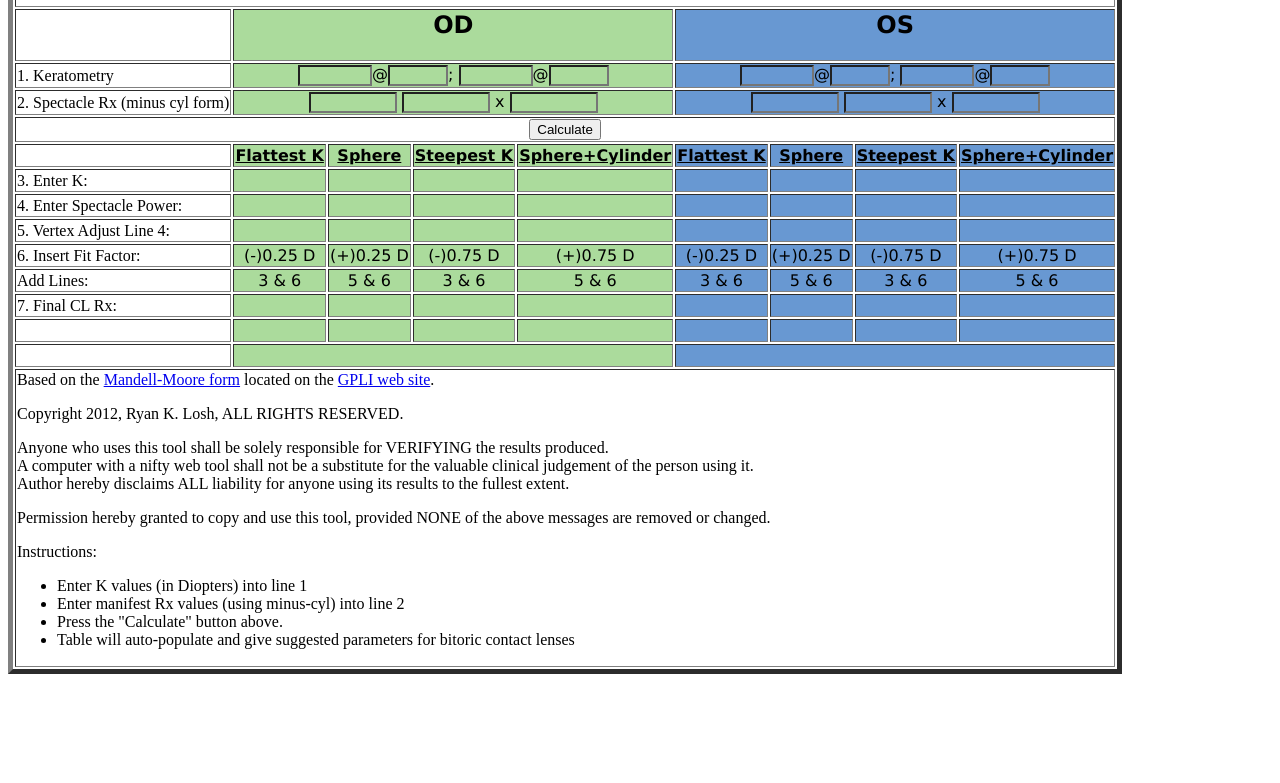
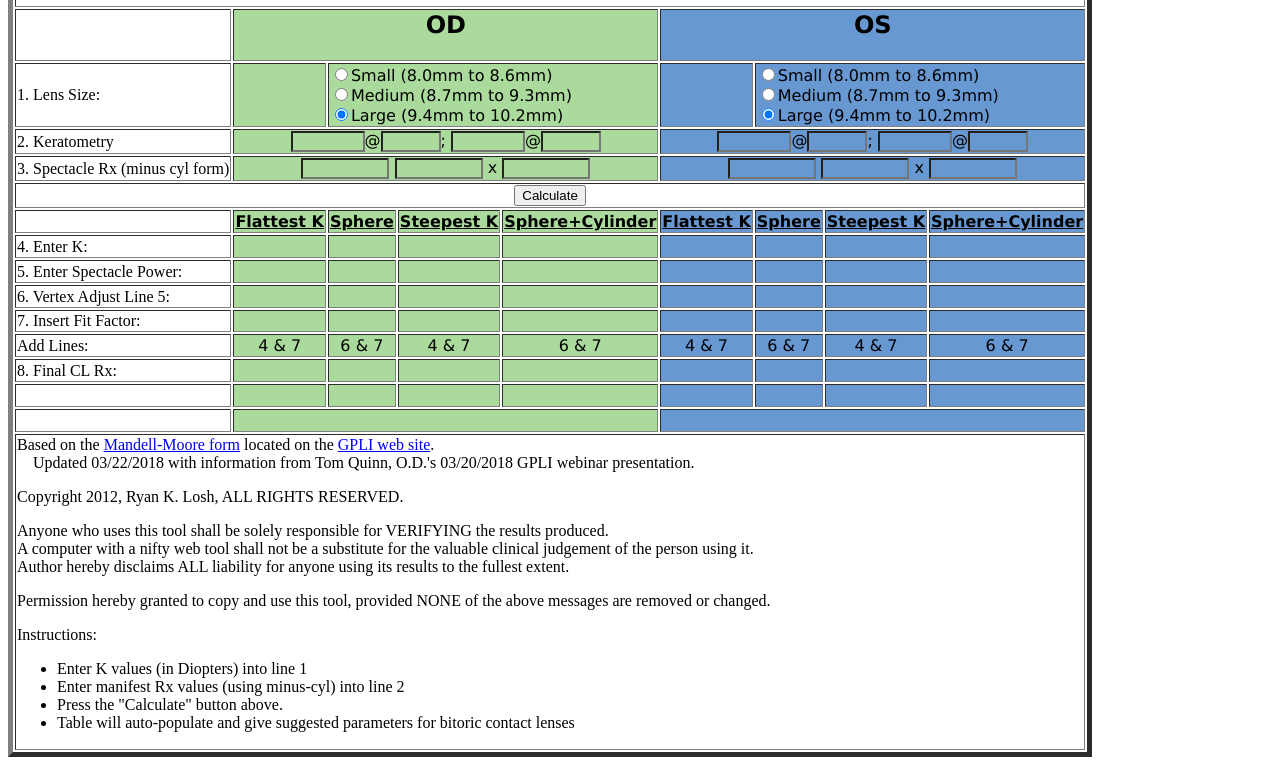
Before and after one commit to DrBassman/Mandell-Moore, a plain HTML site: page mm/mm.html in a window 1280 px wide. Shown: the part 71-854 px from the top of the page. Before the commit the page ends 800 px from the top, so only its background shows below. Drawn offline with Linux system fonts and the light colour scheme.

Commit message:
Update mm.html

```diff
--- a/mm/mm.html
+++ b/mm/mm.html
@@ -30,12 +30,26 @@
 </td>
     </tr>
     <tr>
-      <td>1. Keratometry</td>
+      <td>1. Lens Size:</td>
+	  <td class="od"></td>
+      <td class="od" colspan="3" style="text-align: left;">
+	    <input type="radio" id="odSm" name="odSize" value="0">Small (8.0mm to 8.6mm)<br>
+	    <input type="radio" id="odMed" name="odSize" value="1">Medium (8.7mm to 9.3mm)<br>
+		<input type="radio" id="odLrg" name="odSize" value="2" checked>Large (9.4mm to 10.2mm)
+	  </td>
+	  <td class="os"></td>
+      <td class="os" colspan="3" style="text-align: left;">
+	    <input type="radio" id="osSm" name="osSize" value="0">Small (8.0mm to 8.6mm)<br>
+		<input type="radio" id="osMed" name="osSize" value="1">Medium (8.7mm to 9.3mm)<br>
+		<input type="radio" id="osLrg" name="osSize" value="2" checked>Large (9.4mm to 10.2mm)
+	  </td>
+    <tr>
+      <td>2. Keratometry</td>
       <td class="od" colspan="4" style="text-align: center;"> <input tabindex="1" class="od" id="kOD1" maxlength="5" size="5" type="text">@<input tabindex="2" class="od" id="kAngleOD1" maxlength="3" size="3" type="text">; <input tabindex="3" class="od" id="kOD2" maxlength="5" size="5" type="text">@<input tabindex="4" class="od" id="kAngleOD2" maxlength="3" size="3" type="text"> </td>
       <td class="os" colspan="4" style="text-align: center;"> <input tabindex="8" class="os" id="kOS1" maxlength="5" size="5" type="text">@<input tabindex="9" class="os" id="kAngleOS1" maxlength="3" size="3" type="text">; <input tabindex="10" class="os" id="kOS2" maxlength="5" size="5" type="text">@<input tabindex="11" class="os" id="kAngleOS2" maxlength="3" size="3" type="text"> </td>
     </tr>
     <tr>
-      <td>2. Spectacle Rx (minus cyl form)</td>
+      <td>3. Spectacle Rx (minus cyl form)</td>
       <td class="od" colspan="4" style="text-align: center;"><input tabindex="5" class="od" id="manifestSphOD" maxlength="7" size="7" type="text"> <input tabindex="6" class="od" id="manifestCylOD" maxlength="7" size="7" type="text"> x <input tabindex="7" class="od" id="manifestAngOD" maxlength="7" size="7" type="text"></td>
       <td class="os" colspan="4" style="text-align: center;"><input tabindex="12" class="os" id="manifestSphOS" maxlength="7" size="7" type="text"> <input tabindex="13" class="os" id="manifestCylOS" maxlength="7" size="7" type="text"> x <input tabindex="14" class="os" id="manifestAngOS" maxlength="7" size="7" type="text"></td>
     </tr>
@@ -55,7 +69,7 @@
       <td style="font-weight: bold; text-decoration: underline; text-align: center;" class="os">Sphere+Cylinder</td>
     </tr>
     <tr>
-      <td>3. Enter K:</td>
+      <td>4. Enter K:</td>
       <td class="od" id="formODFlatK"><br>
 </td>
       <td class="od"><br>
@@ -74,7 +88,7 @@
       </td>
     </tr>
     <tr>
-      <td>4. Enter Spectacle Power:</td>
+      <td>5. Enter Spectacle Power:</td>
       <td class="od"><br>
       </td>
       <td class="od" id="formODSph"><br>
@@ -93,7 +107,7 @@
 </td>
     </tr>
     <tr>
-      <td>5. Vertex Adjust Line 4:</td>
+      <td>6. Vertex Adjust Line 5:</td>
       <td class="od"><br>
       </td>
       <td class="od" id="formODSphVertex"><br>
@@ -112,29 +126,29 @@
 </td>
     </tr>
     <tr>
-      <td>6. Insert Fit Factor:</td>
-      <td style="text-align: center;" class="od">(-)0.25 D</td>
-      <td style="text-align: center;" class="od">(+)0.25 D</td>
-      <td style="text-align: center;" class="od">(-)0.75 D</td>
-      <td style="text-align: center;" class="od">(+)0.75 D</td>
-      <td style="text-align: center;" class="os">(-)0.25 D</td>
-      <td style="text-align: center;" class="os">(+)0.25 D</td>
-      <td style="text-align: center;" class="os">(-)0.75 D</td>
-      <td style="text-align: center;" class="os">(+)0.75 D</td>
+      <td>7. Insert Fit Factor:</td>
+      <td style="text-align: left;" id="odfkff" class="od"></td>
+      <td style="text-align: left;" id="odsphereff" class="od"></td>
+      <td style="text-align: left;" id="odskff" class="od"></td>
+      <td style="text-align: left;" id="odsphcylff" class="od"></td>
+      <td style="text-align: left;" id="osfkff" class="os"></td>
+      <td style="text-align: left;" id="ossphereff" class="os"></td>
+      <td style="text-align: left;" id="osskff" class="os"></td>
+      <td style="text-align: left;" id="ossphcylff" class="os"></td>
     </tr>
     <tr>
       <td>Add Lines:</td>
-      <td style="text-align: center;" class="od">3 &amp; 6</td>
-      <td style="text-align: center;" class="od">5 &amp; 6</td>
-      <td style="text-align: center;" class="od">3 &amp; 6</td>
-      <td style="text-align: center;" class="od">5 &amp; 6</td>
-      <td style="text-align: center;" class="os">3 &amp; 6</td>
-      <td style="text-align: center;" class="os">5 &amp; 6</td>
-      <td style="text-align: center;" class="os">3 &amp; 6</td>
-      <td style="text-align: center;" class="os">5 &amp; 6</td>
+      <td style="text-align: center;" class="od">4 &amp; 7</td>
+      <td style="text-align: center;" class="od">6 &amp; 7</td>
+      <td style="text-align: center;" class="od">4 &amp; 7</td>
+      <td style="text-align: center;" class="od">6 &amp; 7</td>
+      <td style="text-align: center;" class="os">4 &amp; 7</td>
+      <td style="text-align: center;" class="os">6 &amp; 7</td>
+      <td style="text-align: center;" class="os">4 &amp; 7</td>
+      <td style="text-align: center;" class="os">6 &amp; 7</td>
     </tr>
     <tr>
-      <td>7. Final CL Rx:</td>
+      <td>8. Final CL Rx:</td>
       <td class="od" id="rxODFlatK"><br>
 </td>
       <td class="od" id="rxODPower1"><br>
@@ -183,7 +197,9 @@
 
     <tr>
       <td colspan="9" rowspan="1" style="vertical-align: top;">
-      <p>Based on the <a href="http://www.gpli.info/education/mandell.htm">Mandell-Moore form</a> located on the <a href="http://www.gpli.info/">GPLI web site</a>.</p>
+      <p>Based on the <a href="http://www.gpli.info/education/mandell.htm">Mandell-Moore form</a> located on the <a href="http://www.gpli.info/">GPLI web site</a>.
+      <br>&emsp;Updated 03/22/2018 with information from Tom Quinn, O.D.'s 03/20/2018 GPLI webinar presentation.</br>
+      </p>
 
       <p>Copyright 2012, Ryan K. Losh, ALL RIGHTS RESERVED.</p>
 
@@ -209,4 +225,5 @@ Author hereby disclaims ALL liability for anyone using its results to the fulles
   </tbody>
 </table>
 <br>
-</body></html>
+</body>
+</html>
```
